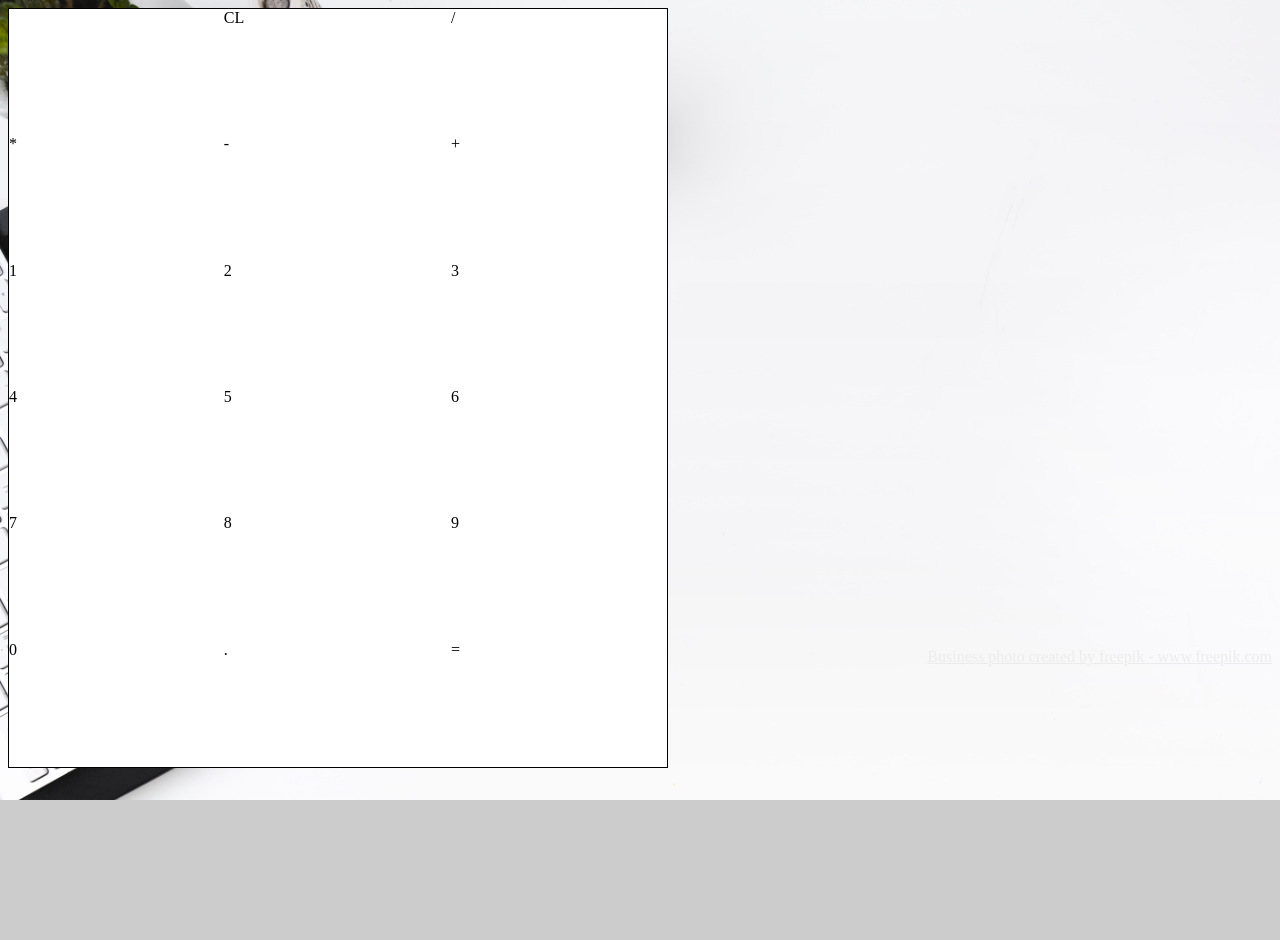
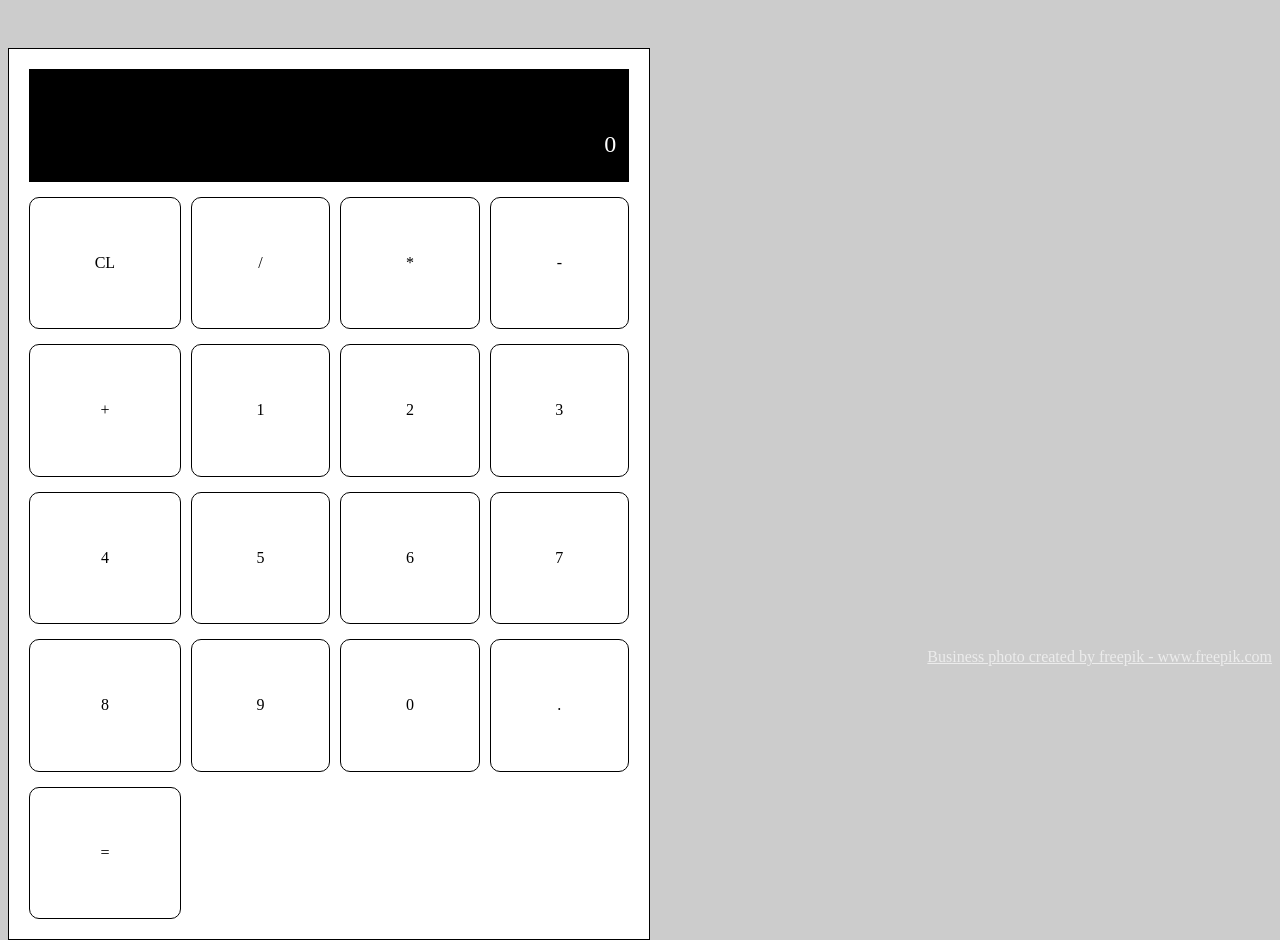
Before and after one commit to petraintelligence/calculator, a plain HTML site: page index.html in a window 1280 px wide. Before the commit the page ends 800 px from the top, so only its background shows below. Drawn offline with Linux system fonts and the light colour scheme.

Commit message:
added layout for calculator

```diff
--- a/css/styles.css
+++ b/css/styles.css
@@ -1,5 +1,5 @@
 body {
-    background-image: url("../images/background-min.jpg");
+    /* background-image: url("../images/background-min.jpg");*/
     background-size: cover;
     background-color: #cccccc;
     display: flex;
@@ -25,20 +25,42 @@ footer {
 }
 
 .grid-container {
-    display: grid;
-    grid-template-columns: auto auto;
-    width: 100vw;
-    height: 95vh;
+    display: flex;
+    padding-top: 5vh;
 }
 
 #calculator-container {
     display: grid;
-    grid-template-columns: auto auto auto auto;
+    grid-template-rows: auto auto auto auto auto;
     border: 1px solid black;
     grid-template-columns: auto auto auto;
     background-color: white;
+    column-gap: 10px;
+    row-gap: 15px;
+    padding: 20px;
+    width: 600px;
+    height: 850px;
+}
+
+#screen {
+    grid-column: 1 / 5;
+    background-color: black;
+    position: relative;
 }
 
 .button {
+    display: flex;
+    background-color: white;
+    border: 1px solid black;
+    border-radius: 10px;
+    justify-content: center;
+    align-items: center;
+}
 
+#text {
+    position: absolute;
+    bottom: 0;
+    right: 1vw;
+    color: white;
+    font-size: x-large ;
 }
--- a/index.html
+++ b/index.html
@@ -20,7 +20,9 @@
 
       <div class='grid-container'>
         <div id='calculator-container'>
-          <div id='screen'></div>
+          <div id='screen'>
+            <p id='text'>0</p>
+          </div>
           <div class='button'>CL</div>
           <div class='button'>/</div>
           <div class='button'>*</div>
```
